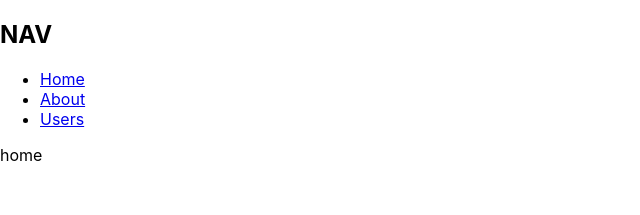
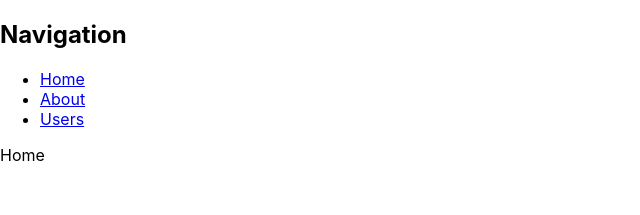
Before and after one commit to hberkayaktas/React_Breaking_bad_app, a React (Create React App) app: page / in a window 1280 px wide. Shown: the top 215 px of the page, without its empty margins (0-640 px from the left). Built offline with nearby package versions, Linux system fonts and the light colour scheme.

Commit message:
home page created and connected to slice

```diff
--- a/src/App.js
+++ b/src/App.js
@@ -1,20 +1,22 @@
 import React from "react-dom";
 import { BrowserRouter, Routes, Route, Link  } from "react-router-dom";
 
+//Pages
+import Home from "./Pages/Home";
 function App() {
   return (
     <BrowserRouter>
     <nav>
-      <h1>NAV</h1>
+      <h1>Navigation</h1>
       <ul className="list">
         <li>
-          <Link className={({ isActive }) => "nav-link" + (isActive ? " active" : "")} to="/">Home</Link>
+          <Link  to="/">Home</Link>
         </li>
         <li>
-          <Link className={({ isActive }) => "nav-link" + (isActive ? " active" : "")} to="/about">About</Link>
+          <Link  to="/about">About</Link>
         </li>
         <li>
-          <Link className={({ isActive }) => "nav-link" + (isActive ? " active" : "")} to="/users">Users</Link>
+          <Link  to="/users">Users</Link>
         </li>
       </ul>
     </nav>
@@ -28,13 +30,7 @@ function App() {
   );
 }
 
-function Home() {
-  return (
-    <div>
-     home
-    </div>
-  );
-}
+
 function About() {
   return (
     <div>
--- /dev/null
+++ b/src/Pages/Home/index.js
@@ -0,0 +1,12 @@
+import React from 'react'
+import { useSelector }  from 'react-redux';
+
+function Home() {
+      const data = useSelector((state) => state.characters);
+      console.log(data)
+  return (
+    <div>Home</div>
+  )
+}
+
+export default Home
--- a/src/index.js
+++ b/src/index.js
@@ -7,11 +7,11 @@ import { Provider } from 'react-redux';
 import { store } from './redux/store';
 const root = ReactDOM.createRoot(document.getElementById('root'));
 root.render(
-  <React.StrictMode>
+
     <Provider store={store}>
       <App />
     </Provider>
-  </React.StrictMode>
+
 );
 
 // If you want to start measuring performance in your app, pass a function
```
